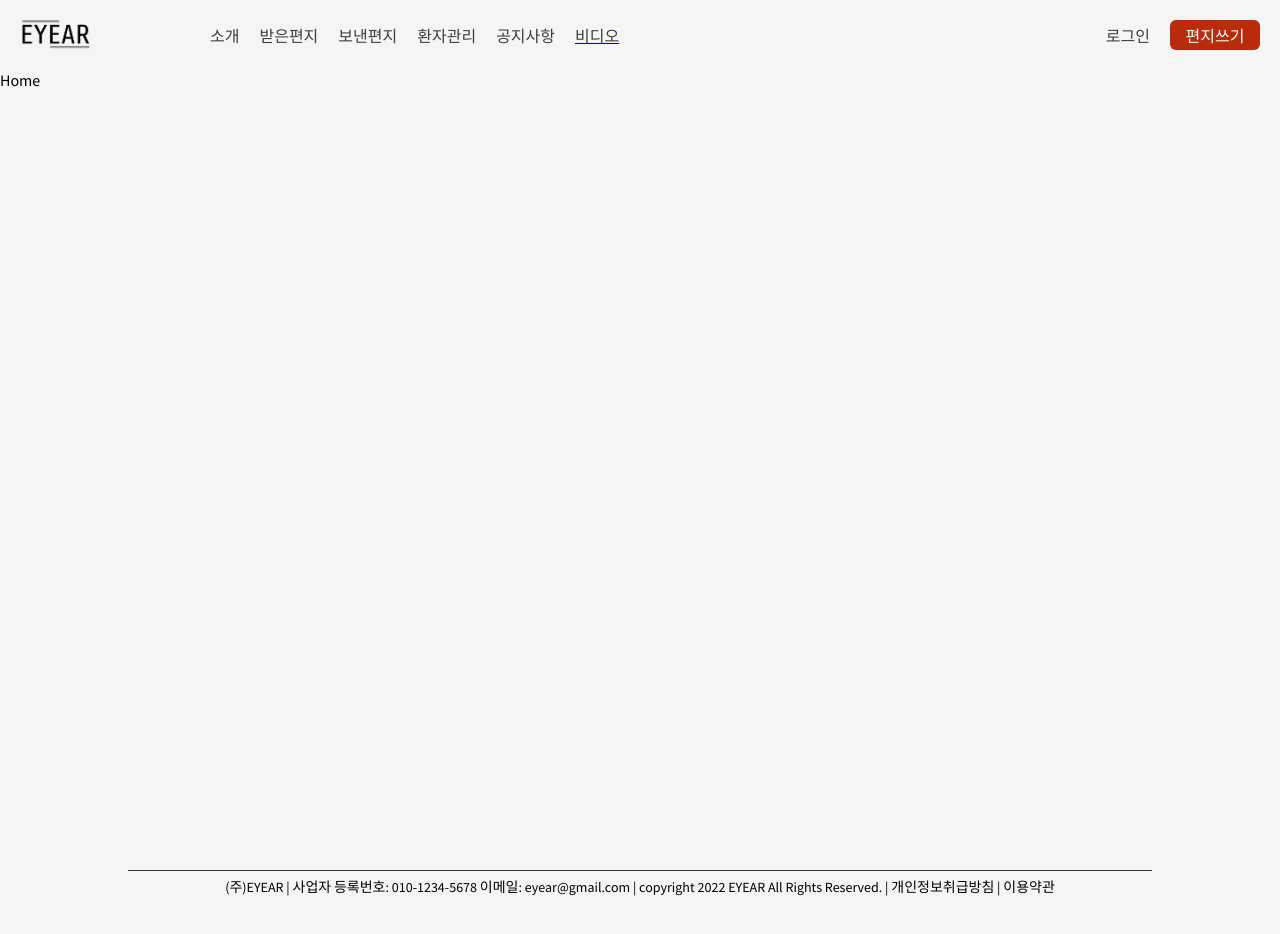
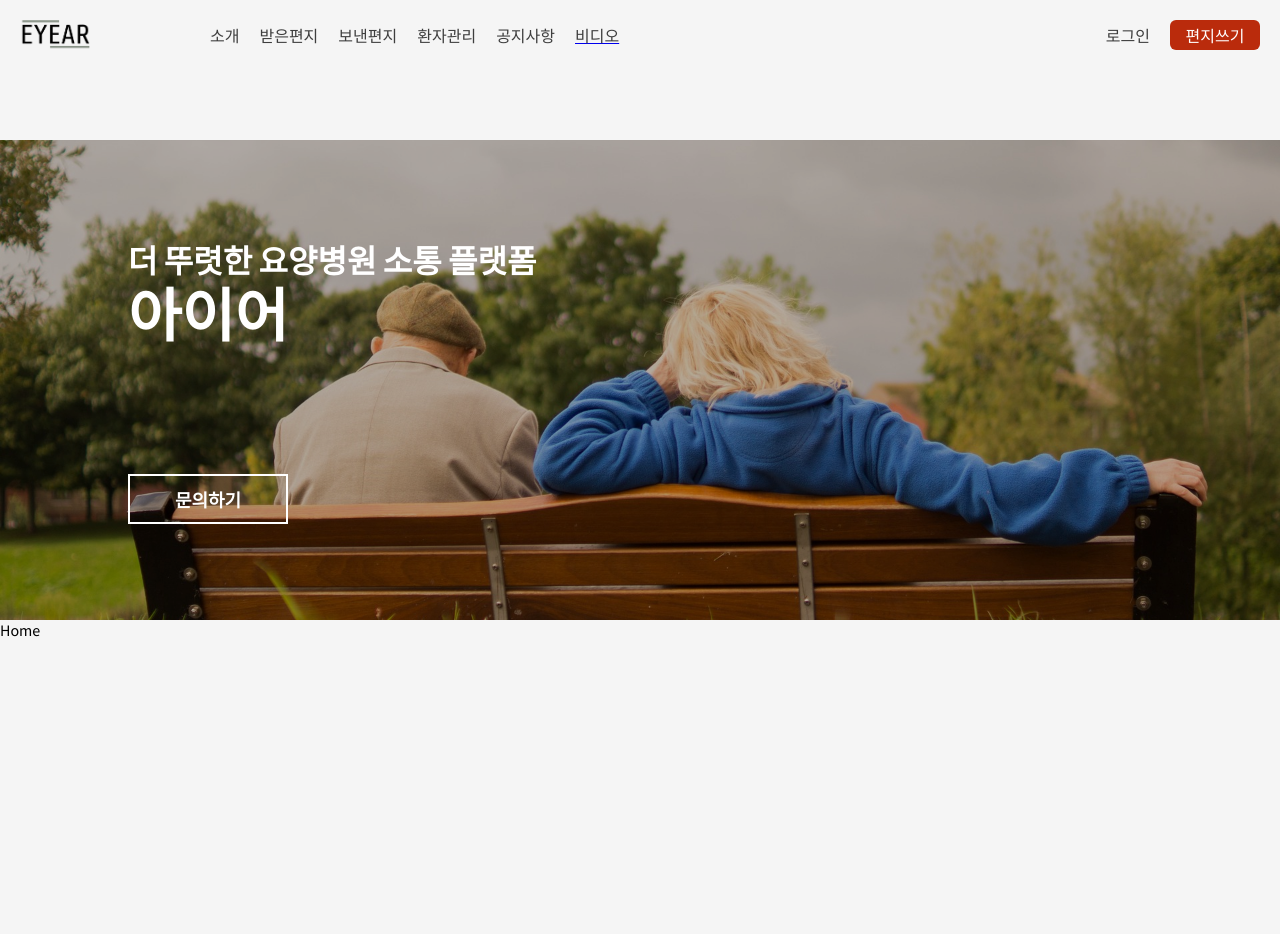
Before and after one commit to eyear22/eyear_frontend, a React (Create React App) app: page / in a window 1280 px wide. Shown: the top 934 px of the page. Built offline with nearby package versions, Linux system fonts and the light colour scheme.

Commit message:
[FEAT] Banner 생성

```diff
--- /dev/null
+++ b/src/components/home/Banner.js
@@ -0,0 +1,66 @@
+import styled from 'styled-components';
+import HomeImage from '../../assets/img_home.jpg';
+import { mobile } from '../../utils/responsive';
+
+const Banner = () => {
+  return (
+    <Container>
+      <Image src={HomeImage} alt="homeImage" />
+      <SubTitle>더 뚜렷한 요양병원 소통 플랫폼</SubTitle>
+      <Title>아이어</Title>
+      <Button>문의하기</Button>
+    </Container>
+  );
+};
+
+const Container = styled.div`
+  width: 100vw;
+  height: 60vh;
+  position: relative;
+  margin-top: 70px;
+  background-color: black;
+`;
+
+const Image = styled.img`
+  width: 100%;
+  height: 100%;
+  object-fit: cover;
+  opacity: 0.7;
+`;
+
+const SubTitle = styled.h2`
+  position: absolute;
+  color: white;
+  font-size: 32px;
+  top: 20%;
+  left: 10vw;
+  ${mobile({ fontSize: 26 })}
+`;
+
+const Title = styled.h1`
+  position: absolute;
+  color: white;
+  font-size: 58px;
+  top: 27%;
+  left: 10vw;
+  ${mobile({ fontSize: 40 })}
+`;
+
+const Button = styled.button`
+  position: absolute;
+  color: white;
+  left: 10vw;
+  bottom: 20%;
+  padding: 10px;
+  background-color: transparent;
+  border: 2px solid #fff;
+  font-weight: bold;
+  width: 160px;
+  font-size: 18px;
+  cursor: pointer;
+  &:hover {
+    transform: scale(1.1);
+  }
+`;
+
+export default Banner;
--- a/src/pages/Home.js
+++ b/src/pages/Home.js
@@ -1,4 +1,5 @@
 import styled from 'styled-components';
+import Banner from '../components/home/Banner';
 import Footer from '../components/home/Footer';
 import Header from '../components/home/Header';
 
@@ -6,6 +7,7 @@ const Home = () => {
   return (
     <Container>
       <Header />
+      <Banner />
       <div style={{ backgroundColor: '#f5f5f5', height: '100vh' }}>Home</div>
       <Footer />
     </Container>
```
